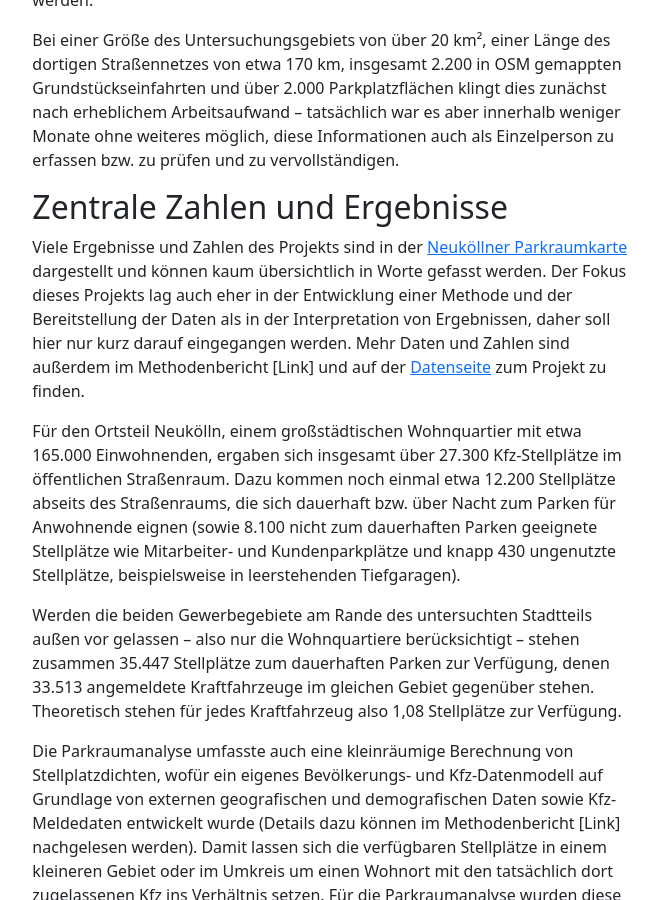
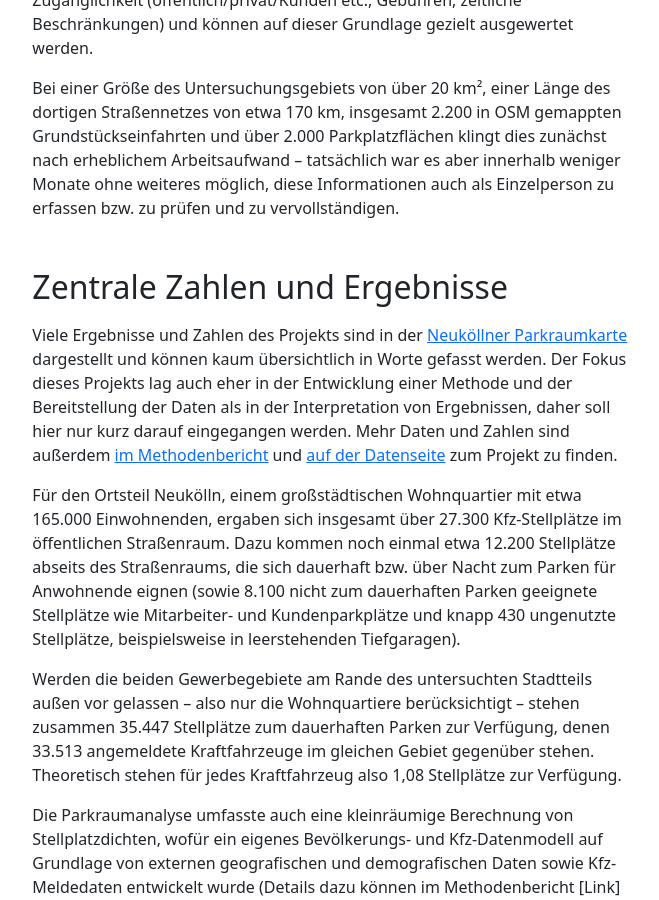
Before and after one commit to osmberlin/strassenraumkarte-neukoelln, a Jekyll site: the page built from _posts/2021-03-01-parkraumkarte.md, in a window 1280 px wide and 900 px high, scrolled down 4176 px. Shown: the whole window, without its empty margins (193-852 px from the left). Built offline with Jekyll 4.4.1, drawn with Linux system fonts in a browser that asks for light colours; some of the changed text lies outside the part shown.

Commit message:
Add space and links to blogpost

```diff
--- a/_layouts/post.html
+++ b/_layouts/post.html
@@ -4,12 +4,12 @@ layout: default
 
 <!-- Themen: https://github.com/jekyll/minima/blob/master/_layouts/post.html -->
 <!-- Width: https://tailwindcss.com/docs/max-width#prose -->
-<article style="max-width: 65ch" class="post h-entry" itemscope itemtype="http://schema.org/BlogPosting">
+<article style="max-width: 65ch" class="post h-entry mb-5" itemscope itemtype="http://schema.org/BlogPosting">
   {% if page.show_legend == nil %}<div class="mt-2"><!-- Lasy spacer; should be refactored … --></div><div class="mb-5"></div>{% endif %}
 
-  <header class="post-header">
+  <header class="post-header mb-4">
     <h1 class="post-title p-name" itemprop="name headline">{{ page.title | escape }}</h1>
-    <p class="post-meta">
+    <p class="post-meta text-muted">
       {%- assign date_format = site.minima.date_format | default: "%b %-d, %Y" -%}
       <time class="dt-published" datetime="{{ page.date | date_to_xmlschema }}" itemprop="datePublished">
         {{ page.date | date: date_format }}
--- a/_posts/2021-03-01-parkraumkarte.md
+++ b/_posts/2021-03-01-parkraumkarte.md
@@ -10,7 +11,7 @@ OSM-Daten bieten das Potential, präzise Parkplatzzählungen und Parkraumanalyse
 
 Am Beispiel des Berliner Stadtteils Neukölln haben wir demonstriert, wie urbane Parkplätze systematisch auf OSM-Basis kartiert und mit Geoinformationssystemen (hier: QGIS) und unter Einbezug weiterer offener Daten hochaufgelöst ausgewertet werden können. Dieser Blogpost soll euch einen Überblick über die Methodik geben und ein paar wichtige Ergebnisse und Erfahrungen für die OSM-Praxis mit euch teilen.
 
-Einen ausführlichen Blick auf die Ergebnisse und Daten könnt ihr in der [Neuköllner Parkraumkarte](/?map=parkingmap) werfen, in der die Parkplatzinformationen visualisiert werden, die zugrunde liegenden Daten zum Download bereit stehen und bei Bedarf ausführlichere Infos zur Herangehensweise und Methodik zu finden sind.
+Einen ausführlichen Blick auf die Ergebnisse und Daten könnt ihr in der [Neuköllner Parkraumkarte](https://supaplexosm.github.io/strassenraumkarte-neukoelln/?map=parkingmap) werfen, in der die Parkplatzinformationen visualisiert werden, die zugrunde liegenden Daten zum Download bereit stehen und bei Bedarf ausführlichere Infos zur Herangehensweise und Methodik zu finden sind.
 
 ![](../images/posts/parkraumkarte-zoomstufen.png){: class='img-fluid img-thumbnail' }
 
@@ -19,12 +20,13 @@ _Ausschnitt der Parkraumkarte, die auf verschiedenen Zoomstufen verschiedene Erg
 Hinweis: Die hier vorgestellte Parkraumanalyse geht auf erste Experimente im vergangenen Jahr zurück, [über die hier damals bereits berichtet wurde](https://www.openstreetmap.org/user/Supaplex030/diary/393423). Das Verfahren ist inzwischen weiter automatisiert worden, sodass es leichter auf andere Orte übertragen werden kann. Da OSM-Daten zum Parken am Fahrbahnrand aber bisher an vielen Orten noch nicht zu den „Standardinformationen" gehören und oft nur rudimentär oder gar nicht erfasst sind, ist es dafür wohl meistens notwendig, diese Daten selbst zu kartieren bzw. zu vervollständigen.
 
 ## 2. Methodik
+{: class='mt-5 mb-3' }
 
 Für die hier vorgestellte Parkraumanalyse sind im letzten Jahr zunächst systematisch alle **straßenbegleitenden Parkplätze** (Parkstreifen am Straßenrand) im Untersuchungsgebiet in OSM kartiert worden -- ebenso wie andere relevante Objekte wie Grundstückseinfahrten und Informationen zu Gehwegübergängen (da dort nicht geparkt werden darf). Das zur Erfassung straßenbegleitenden Parkens etablierte OSM-Schema ist das [parking:lane-Schema](https://wiki.openstreetmap.org/wiki/Key:parking:lane): Auch wenn dieses Schema seine Macken hat, ihm eine Weiterentwicklung an manchen Stellen gut tun würde und es nicht Alternativlos ist (siehe letzter Abschnitt), eignet es sich grundsätzlich dennoch sehr gut für Auswertungen wie diese und liefert relativ präzise Ergebnisse. Der Ansatz dieses Schemas ist es, einem Straßensegment jeweils Informationen zum Parken am linken und rechten Fahrbahnrand zuzuordnen. Dazu gehören vor allem die *Art des Parkens* (entweder Park- oder Halteverbote oder die Anordnung/Ausrichtung der geparkten Fahrzeuge, insbesondere Längs-, Schräg- und Querparken), die *Position des Parkens* (die Fahrzeuge können auf der Fahrbahn, in einer Parkbucht, auf dem Gehweg, halb auf dem Gehweg oder auf dem Seitenstreifen stehen) sowie *Bedingungen und Einschränkungen* (Stellplätze können insbesondere für bestimmte Nutzergruppen reserviert, zeitlich begrenzt nutzbar oder gebührenpflichtig sein).
 
 Die Straßensegmente liegen geometrisch als Linienobjekte vor, die geteilt werden können, wenn sich Attribute im Straßenverlauf ändern. Besteht entlang eines Teilabschnitts einer Straße beispielsweise ein Parkverbot, kann dieses direkt über ein eigenes Straßensegment differenziert werden. Kurze und kleinteilige Änderungen (wie Halteverbote vor Einfahrten oder an Gehwegübergängen) müssen -- und sollen -- nicht gesondert segmentiert werden, da ansonsten eine unübersichtliche Anzahl von Linienstücken entstehen würde und diese Informationen im späteren Verlauf der Auswertung ohnehin aus den entsprechenden OSM-Datenobjekten abgeleitet werden können.
 
-Die Verarbeitung der OSM-Daten erfolgte unterstützt durch Python-Scripte in QGIS (ein Script zur Erzeugung von Parkstreifen aus OSM-Daten ist hier [Link] zu finden) und orientierte sich etwa an dieser Abfolge:
+Die Verarbeitung der OSM-Daten erfolgte unterstützt durch Python-Scripte in QGIS ([ein Script zur Erzeugung von Parkstreifen aus OSM-Daten ist auf GitHub zu finden](https://github.com/SupaplexOSM/strassenraumkarte-neukoelln/tree/main/scripts)) und orientierte sich etwa an dieser Abfolge:
 
 - Entsprechend der Fahrbahnbreite, die entweder direkt am Straßenobjekt hinterlegt ist oder aus seinen Attributen abgeschätzt werden kann, können die räumlichen Verläufe der jeweils linken und rechten Parkstreifen (durch versetzen) mit ihren jeweils spezifischen Eigenschaften abgeleitet werden.
 
@@ -49,8 +51,9 @@ Die Stellplatzdaten sind damit nicht nur geometrisch erfasst, sondern können au
 Bei einer Größe des Untersuchungsgebiets von über 20 km², einer Länge des dortigen Straßennetzes von etwa 170 km, insgesamt 2.200 in OSM gemappten Grundstückseinfahrten und über 2.000 Parkplatzflächen klingt dies zunächst nach erheblichem Arbeitsaufwand -- tatsächlich war es aber innerhalb weniger Monate ohne weiteres möglich, diese Informationen auch als Einzelperson zu erfassen bzw. zu prüfen und zu vervollständigen.
 
 ## Zentrale Zahlen und Ergebnisse
+{: class='mt-5 mb-3' }
 
-Viele Ergebnisse und Zahlen des Projekts sind in der [Neuköllner Parkraumkarte](https://supaplexosm.github.io/strassenraumkarte-neukoelln/?map=parkingmap) dargestellt und können kaum übersichtlich in Worte gefasst werden. Der Fokus dieses Projekts lag auch eher in der Entwicklung einer Methode und der Bereitstellung der Daten als in der Interpretation von Ergebnissen, daher soll hier nur kurz darauf eingegangen werden. Mehr Daten und Zahlen sind außerdem im Methodenbericht [Link] und auf der [Datenseite](https://supaplexosm.github.io/strassenraumkarte-neukoelln/data) zum Projekt zu finden.
+Viele Ergebnisse und Zahlen des Projekts sind in der [Neuköllner Parkraumkarte](https://supaplexosm.github.io/strassenraumkarte-neukoelln/?map=parkingmap) dargestellt und können kaum übersichtlich in Worte gefasst werden. Der Fokus dieses Projekts lag auch eher in der Entwicklung einer Methode und der Bereitstellung der Daten als in der Interpretation von Ergebnissen, daher soll hier nur kurz darauf eingegangen werden. Mehr Daten und Zahlen sind außerdem [im Methodenbericht](https://supaplexosm.github.io/strassenraumkarte-neukoelln/parkraumkarte/report) und [auf der Datenseite](https://supaplexosm.github.io/strassenraumkarte-neukoelln/parkraumkarte/data) zum Projekt zu finden.
 
 Für den Ortsteil Neukölln, einem großstädtischen Wohnquartier mit etwa 165.000 Einwohnenden, ergaben sich insgesamt über 27.300 Kfz-Stellplätze im öffentlichen Straßenraum. Dazu kommen noch einmal etwa 12.200 Stellplätze abseits des Straßenraums, die sich dauerhaft bzw. über Nacht zum Parken für Anwohnende eignen (sowie 8.100 nicht zum dauerhaften Parken geeignete Stellplätze wie Mitarbeiter- und Kundenparkplätze und knapp 430 ungenutzte Stellplätze, beispielsweise in leerstehenden Tiefgaragen).
 
@@ -63,6 +66,7 @@ Abbildung Dichteverteilung mit Legende
 Im Zuge der Verkehrswende und den Debatten über lebenswertere Städte stehen die am Straßenrand geparkten Fahrzeuge zunehmend im Fokus, da sie sich vor allem durch einen dauerhaften, vergleichsweise hohen Flächenverbrauch auszeichnen. Allein für die Neuköllner Wohnquartiere kann dieser Flächenverbrauch durch geparkte Fahrzeuge im öffentlichen Straßenraum auf eine Fläche von insgesamt 327.000 Quadratmetern beziffert werden, was 19 Prozent des öffentlichen Verkehrsraumes und 4,4 Prozent der Gesamtfläche des Gebiets entspricht. Parkplätze und Stellflächen abseits des Straßenraumes beanspruchen darüber hinaus noch einmal zusätzlich 171.000 Quadratmeter (2,3 Prozent der Gesamtfläche des Gebiets). In die obligatorischen Fußballfelder umgerechnet bedeutet dies, dass 70 Fußballfelder allein in den Wohnquartieren Neuköllns für stehende Fahrzeuge in Anspruch genommen werden, 46 davon im öffentlichen Straßenraum.
 
 ## Bewertung von Unsicherheitsfaktoren des Datenmodells
+{: class='mt-5 mb-3' }
 
 Die vorgestellte Parkraumanalyse basiert auf einem interpolativen Datenmodell, also aus geografischen Daten und empirischen Annahmen abgeleiteten Aussagen und Vereinfachungen, um die (komplexe) Realität modellhaft abzubilden und „berechenbar" zu machen. Viele der zu Grunde liegenden Annahmen und Ergebnisse können in der tatsächlichen Realität überprüft, gezählt oder gemessen werden, andere unterliegen bestimmten Unsicherheiten, die sich kaum oder nur mit erheblichem empirischen Aufwand quantifizieren lassen.
 
@@ -73,6 +77,7 @@ Darüber hinaus gibt es eine Reihe anderer Faktoren, die zu einer Über- oder Un
 Insbesondere die Stellplatzangaben außerhalb des öffentlichen Straßenraums müssen außerdem als potentielle Aussagen verstanden werden, da ihre tatsächliche Auslastung meist unbekannt bleibt. Vor allem Garagen werden beispielsweise häufig anders genutzt als zum Abstellen eines Kfz (unter der Annahme, dass jede zweite Garage nicht zum Abstellen eines Kfz genutzt wird, reduziert sich das Gesamt-Stellplatzangebot im Datenmodell beispielsweise um 3 Prozent). Auch die Parkhäuser im Untersuchungsgebiet stehen zwar Anwohnerinnen und Anwohnern zur Verfügung und tragen insgesamt fast 4 Prozent der Gesamtstellplatzkapazitäten im Datenmodell bei, faktisch wird dieses Potential jedoch offenbar nicht ausgeschöpft, da oft ein größerer Leerstand beobachtet werden kann.
 
 ## Erkenntnisse für die OSM-Mapping-Praxis
+{: class='mt-5 mb-3' }
 
 Die sehr geringen Abweichungen zwischen den interpolierten bzw. aus den OSM-Daten berechneten Stellplatzzahlen und der realen, gezählten Situation sind im vorliegenden Fall vermutlich auf den vergleichsweise hohen Detailgrad der OSM-Daten im Untersuchungsgebiet zurückzuführen. So wurden beispielsweise die Gebäude- und Grundstückseinfahrten systematisch vervollständigt und teils mit Breitenangaben versehen, auch einige Straßen verfügen über exakte Breitenangaben (OSM-Key: [width:carriageway](https://wiki.openstreetmap.org/wiki/Key:width:carriageway) -- obwohl sich die Breite einer Straße im Allgemeinen ausreichend genau aus ihren Attributen wie Straßentyp, Einbahnstraße oder Anzahl der Fahrspuren ableiten lässt). Vor allem aber wurden die Parkstreifeninformationen relativ genau erfasst: Ausgeschilderte Park- und Halteverbote wurden dabei ebenso berücksichtigt wie andere Bedingungen zum Parken von „signifikanter" Länge, auch wenn diese z.B. nur ein 15 Meter langes Straßensegment betreffen. Einige Mapper erschaudern vermutlich angesichts so viel Micro-Mappings -- solch präzise Daten können aber nicht nur für ein Projekt wie dieses äußerst wertvoll sein.
 
```
Also changed, not shown: other parts of _posts/2021-03-01-parkraumkarte.md (+1 -0 lines).
